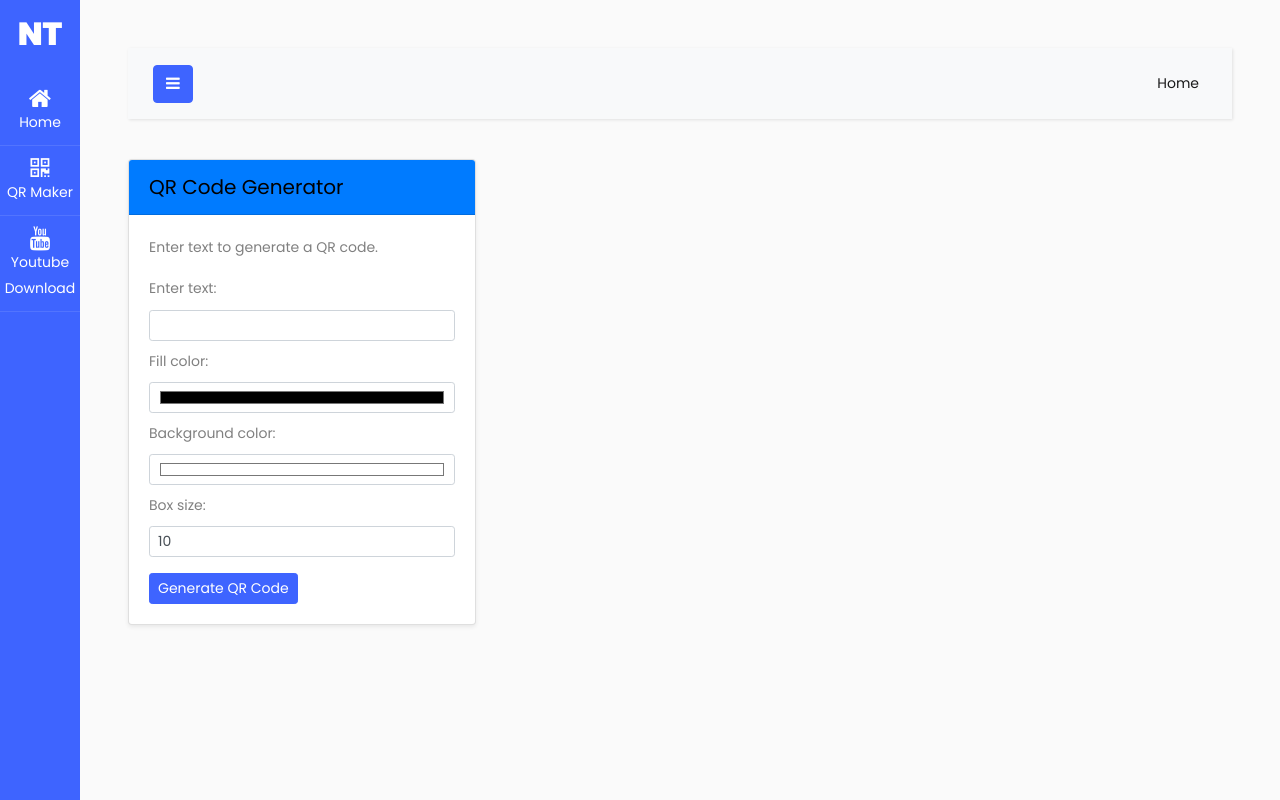
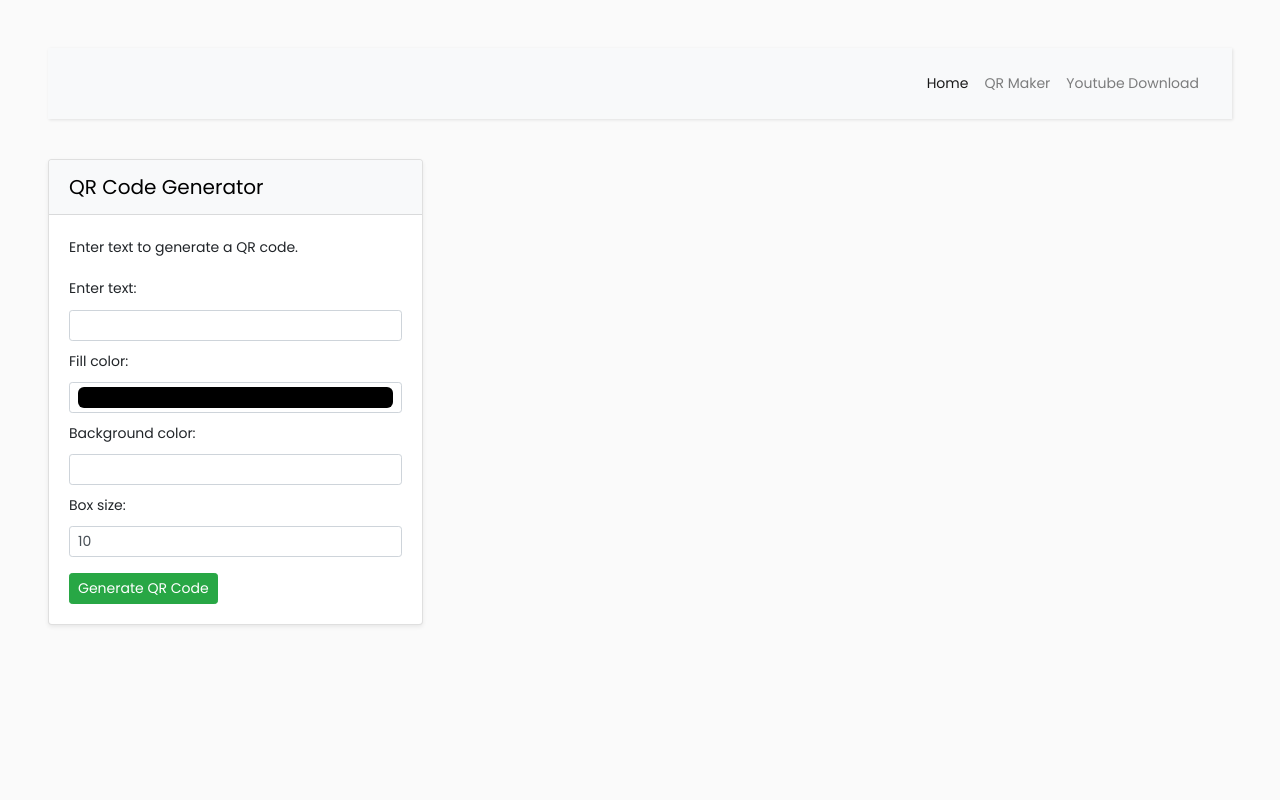
Before and after one commit to soumya-shome/Python-Projects, a Django app: page /generate_qr in a window 1280 px wide. Run offline with Django 5.2, Linux system fonts and the light colour scheme; parts of the project's set-up code (start-up, migrations or seed data) failed here and were passed over; some libraries are stand-ins or nearby versions.

Commit message:
flask to django

```diff
--- a/NanoTools/templates/base.html
+++ b/NanoTools/templates/base.html
@@ -5,6 +5,13 @@
     <title>NanoTools</title>
     <meta charset="utf-8">
     <meta name="viewport" content="width=device-width, initial-scale=1, shrink-to-fit=no">
+    <!-- Bootstrap CSS -->
+    <link href="https://cdn.jsdelivr.net/npm/bootstrap@5.3.0-alpha1/dist/css/bootstrap.min.css" rel="stylesheet">
+
+    <!-- Bootstrap JS and Popper.js for responsive features -->
+    <script src="https://cdn.jsdelivr.net/npm/@popperjs/core@2.11.6/dist/umd/popper.min.js"></script>
+    <script src="https://cdn.jsdelivr.net/npm/bootstrap@5.3.0-alpha1/dist/js/bootstrap.min.js"></script>
+
     <link href="https://fonts.googleapis.com/css?family=Poppins:300,400,500,600,700,800,900" rel="stylesheet">
     <link rel="stylesheet" href="https://stackpath.bootstrapcdn.com/font-awesome/4.7.0/css/font-awesome.min.css">
     <link rel="stylesheet" href="{% static 'css/style.css' %}">
@@ -12,62 +19,26 @@
   </head>
   <body>
     <div class="wrapper d-flex align-items-stretch">
-      <nav id="sidebar" class="active">
-        <h2><a href="/" class="logo">NT</a></h1>
-        <ul class="list-unstyled components mb-5">
-          <li class="">
-            <a href="/"><span class="fa fa-home"></span> Home</a>
-          </li>
-          <li>
-              <a href="generate_qr"><span class="fa fa-qrcode"></span> QR Maker</a>
-          </li>
-          <li>
-            <a href="yt_downloader"><span class="fa fa-youtube"></span> Youtube Download</a>
-          </li>
-          <!--<li>
-            <a href="ascii_magic"><span class="fa fa-sticky-note"></span> ASCII Magic</a>
-          </li>
-          <li>
-            <a href="#"><span class="fa fa-cogs"></span> Services</a>
-          </li>
-          <li>
-            <a href="#"><span class="fa fa-paper-plane"></span> Contacts</a>
-          </li>-->
-        </ul>
-
-        <div class="footer">
-          <!--<p>
-            Copyright &copy;<script>document.write(new Date().getFullYear());</script> All rights reserved | This template is made with <i class="icon-heart" aria-hidden="true"></i> by <a href="https://colorlib.com" target="_blank">Colorlib.com</a>
-          </p>-->
-        </div>
-      </nav>
-
         <!-- Page Content  -->
       <div id="content" class="p-4 p-md-5">
         <nav class="navbar navbar-expand-lg navbar-light bg-light">
           <div class="container-fluid">
-            <button type="button" id="sidebarCollapse" class="btn btn-primary">
-              <i class="fa fa-bars"></i>
-              <span class="sr-only">Toggle Menu</span>
+            <!-- Navbar toggle button for smaller screens -->
+            <button class="navbar-toggler" type="button" data-bs-toggle="collapse" data-bs-target="#navbarSupportedContent" aria-controls="navbarSupportedContent" aria-expanded="false" aria-label="Toggle navigation">
+              <span class="navbar-toggler-icon"></span>
             </button>
-            <button class="btn btn-dark d-inline-block d-lg-none ml-auto" type="button" data-toggle="collapse" data-target="#navbarSupportedContent" aria-controls="navbarSupportedContent" aria-expanded="false" aria-label="Toggle navigation">
-                <i class="fa fa-bars"></i>
-            </button>
-
             <div class="collapse navbar-collapse" id="navbarSupportedContent">
-              <ul class="nav navbar-nav ml-auto">
+              <ul class="navbar-nav ms-auto">
                 <li class="nav-item active">
-                    <a class="nav-link" href="/">Home</a>
-                </li>
-                <!--<li class="nav-item">
-                    <a class="nav-link" href="generate_qr">QR Maker</a>
+                  <a class="nav-link" href="/">Home</a>
                 </li>
                 <li class="nav-item">
-                    <a class="nav-link" href="ascii_magic">ASCII Magic</a>
+                  <a class="nav-link" href="generate_qr">QR Maker</a>
                 </li>
                 <li class="nav-item">
-                    <a class="nav-link" href="generate_qr.html">Contact</a>
-                </li>-->
+                  <a class="nav-link" href="yt_downloader">Youtube Download</a>
+                </li>
+                <!-- Add other links here -->
               </ul>
             </div>
           </div>
--- a/NanoTools/templates/qr_generator/generate_qr.html
+++ b/NanoTools/templates/qr_generator/generate_qr.html
@@ -8,7 +8,7 @@
 <div class="row">
     <div class="col-md-4 mb-3">
         <div class="card shadow-sm">
-            <div class="card-header bg-primary text-white">
+            <div class="card-header bg-light text-dark">
                 <h5 class="mb-0">QR Code Generator</h5>
             </div>
             <div class="card-body">
@@ -32,7 +32,7 @@
                         <input type="number" id="box_size" name="box_size" class="form-control form-control-sm" min="1" value="10" required>
                     </div>
                     <div class="mt-3">
-                        <button type="submit" class="btn btn-primary btn-sm">Generate QR Code</button>
+                        <button type="submit" class="btn btn-success btn-sm">Generate QR Code</button>
                     </div>
                 </form>
             </div>
--- a/NanoTools/templates/yt_downloader/download_video.html
+++ b/NanoTools/templates/yt_downloader/download_video.html
@@ -8,7 +8,7 @@
     <!-- Form Section -->
     <div class="col-md-6 mb-3">
         <div class="card shadow-sm">
-            <div class="card-header bg-primary text-white">
+            <div class="card-header bg-light text-dark">
                 <h5 class="mb-0">YouTube Video Downloader</h5>
             </div>
             <div class="card-body">
@@ -20,7 +20,7 @@
                         <input type="text" id="videoUrl" name="url" class="form-control form-control-sm" required>
                     </div>
                     <div class="mt-3">
-                        <button type="submit" class="btn btn-primary btn-sm">Download</button>
+                        <button type="submit" class="btn btn-success btn-sm">Download</button>
                     </div>
                 </form>
             </div>
--- a/NanoTools/templates/yt_downloader/select_resolution.html
+++ b/NanoTools/templates/yt_downloader/select_resolution.html
@@ -8,7 +8,7 @@
     <!-- Resolution Selection Section -->
     <div class="col-md-6 mb-3">
         <div class="card shadow-sm">
-            <div class="card-header bg-primary text-white">
+            <div class="card-header bg-light text-dark">
                 <h5 class="mb-0">Select Video Resolution</h5>
             </div>
             <div class="card-body">
@@ -27,7 +27,7 @@
                         </select>
                     </div>
                     <div class="mt-3">
-                        <button type="submit" class="btn btn-primary btn-sm">Download</button>
+                        <button type="submit" class="btn btn-success btn-sm">Download</button>
                     </div>
                 </form>
             </div>
```
Also changed, not shown: NanoTools/yt_downloader/views.py (+55 -18 lines), NanoTools/README.md.
